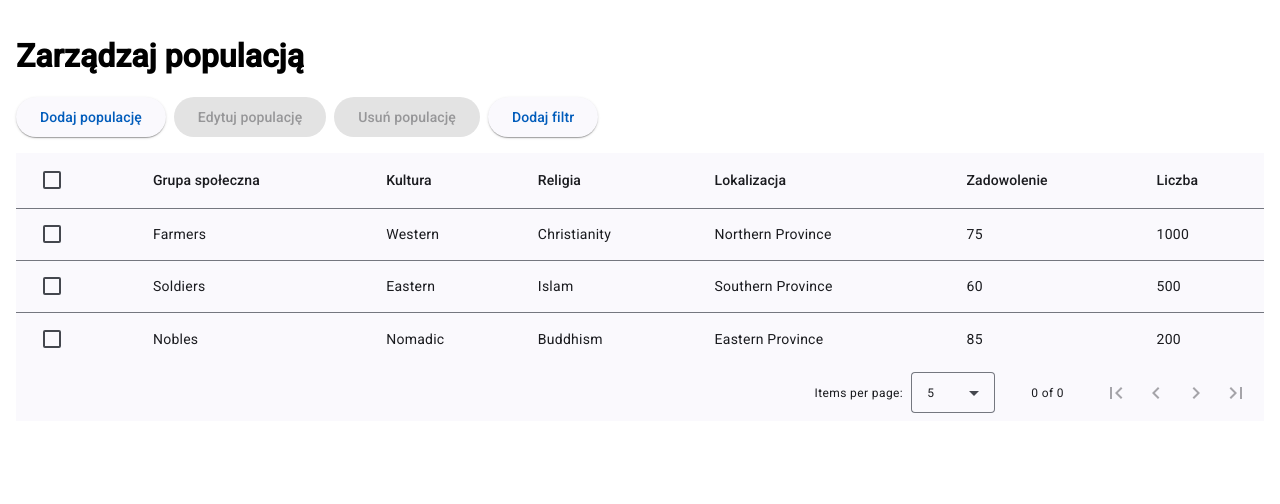
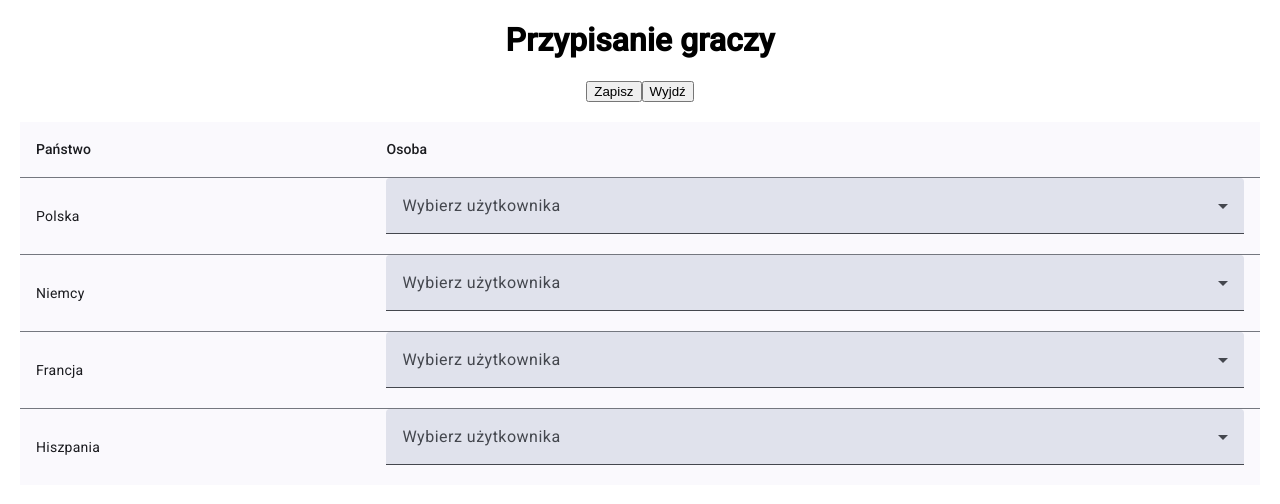
Before and after one commit to Filpus/wg-angular, an Angular app: page / in a window 1280 px wide. Shown: the top 504 px of the page. Built offline with nearby package versions, Linux system fonts and the light colour scheme.

Commit message:
interface_ready

```diff
--- a/src/app/add-edit-pop-dialog/add-edit-pop-dialog.component.ts
+++ b/src/app/add-edit-pop-dialog/add-edit-pop-dialog.component.ts
@@ -43,7 +43,7 @@ export class AddEditPopDialogComponent {
     // Przygotowanie danych dla dialogu
 
     if (data.item === null) {
-      this.item = { id: 0, socialGroup: groups[0], culture: cultures[0], religion: religions[0], localisation: localisations[0], satisfaction: 50, count: 100 };
+      this.item = { id: 0, socialGroup: undefined, culture: undefined, religion: undefined, localisation: undefined, satisfaction: 0, count: 1 };
     } else {
       this.item = {
         id: data.item.id, socialGroup: data.item.socialGroup, culture: data.item.culture, religion: data.item.religion,
--- a/src/app/app.component.html
+++ b/src/app/app.component.html
@@ -1 +1 @@
-<app-population-management></app-population-management>
+<app-nation-assign></app-nation-assign>
--- a/src/app/app.component.ts
+++ b/src/app/app.component.ts
@@ -10,7 +10,7 @@ import { DictionaryManagementComponent } from './dictionary-management/dictionar
 @Component({
   selector: 'app-root',
   templateUrl: './app.component.html',
-  imports: [PopulationManagementComponent],
+  imports: [NationAssignComponent],
   styleUrl: './app.component.css',
 
 })
--- a/src/app/dictionary-management/delete-dialog/delete-dialog.component.html
+++ b/src/app/dictionary-management/delete-dialog/delete-dialog.component.html
@@ -1,5 +1,5 @@
 <mat-dialog-actions>
-    <h1>Na pewno chcesz usunąć wybrany element?d</h1>
+    <h1>Na pewno chcesz usunąć wybrany element?</h1>
     <button mat-button (click)="onCancel()">Nie</button>
     <button mat-button (click)="onDelete()">Tak</button>
 </mat-dialog-actions>
```
Also changed, not shown: src/app/dictionary-management/model.ts (+4 -4 lines).
